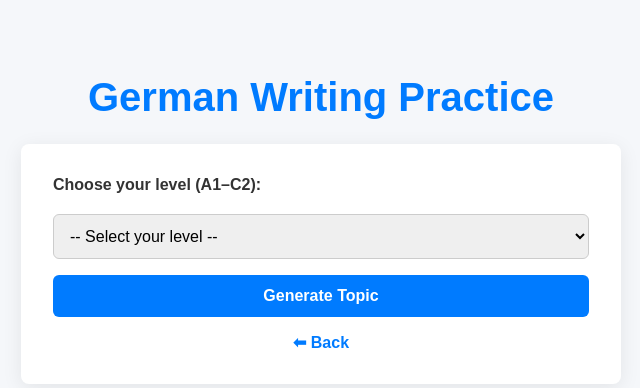
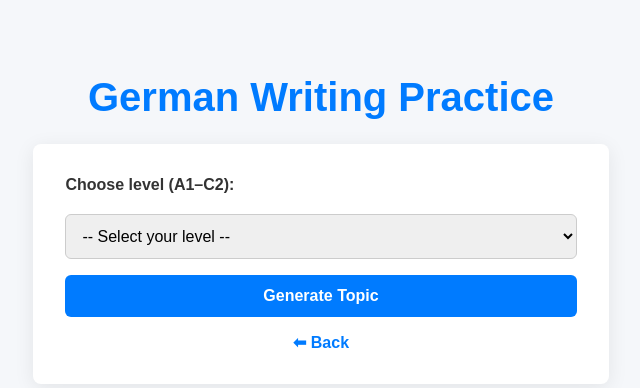
Before and after one commit to HordesOfGhost/de_und_en, a FastAPI app: page /writing in a window 1280 px wide. Shown: the top 388 px of the page, without its empty margins (319-959 px from the left). Run offline with FastAPI, Linux system fonts and the light colour scheme; parts of the project's set-up code (start-up, migrations or seed data) failed here and were passed over.

Commit message:
UI fixes

```diff
--- a/templates/writing.html
+++ b/templates/writing.html
@@ -11,7 +11,7 @@
         <h1>German Writing Practice</h1>
 
         <form id="levelForm" class="card center-card">
-            <label for="level">Choose your level (A1–C2):</label>
+            <label for="level">Choose level (A1–C2):</label>
             <select name="level" id="level" required>
                 <option value="">-- Select your level --</option>
                 <option value="A1">A1</option>
```
